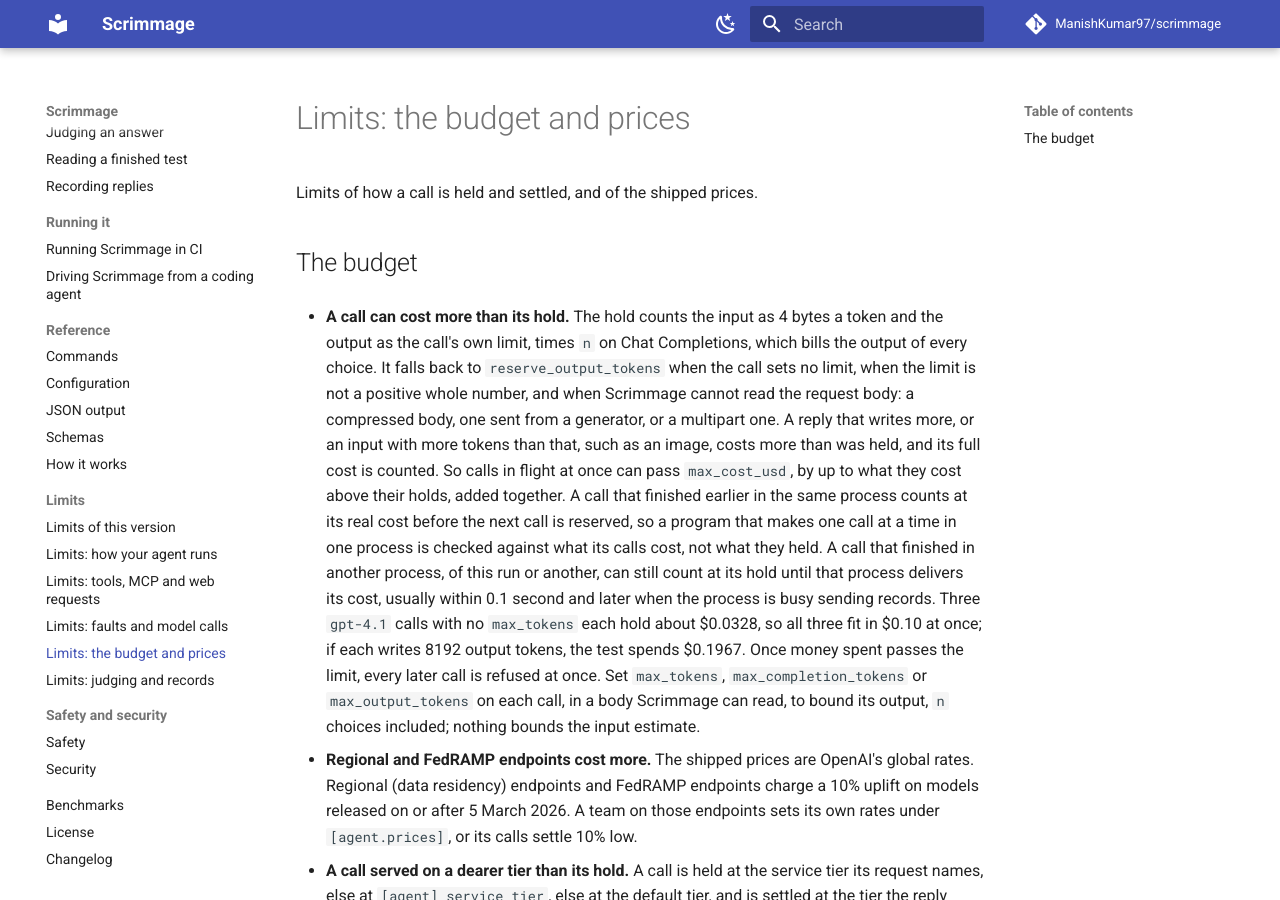
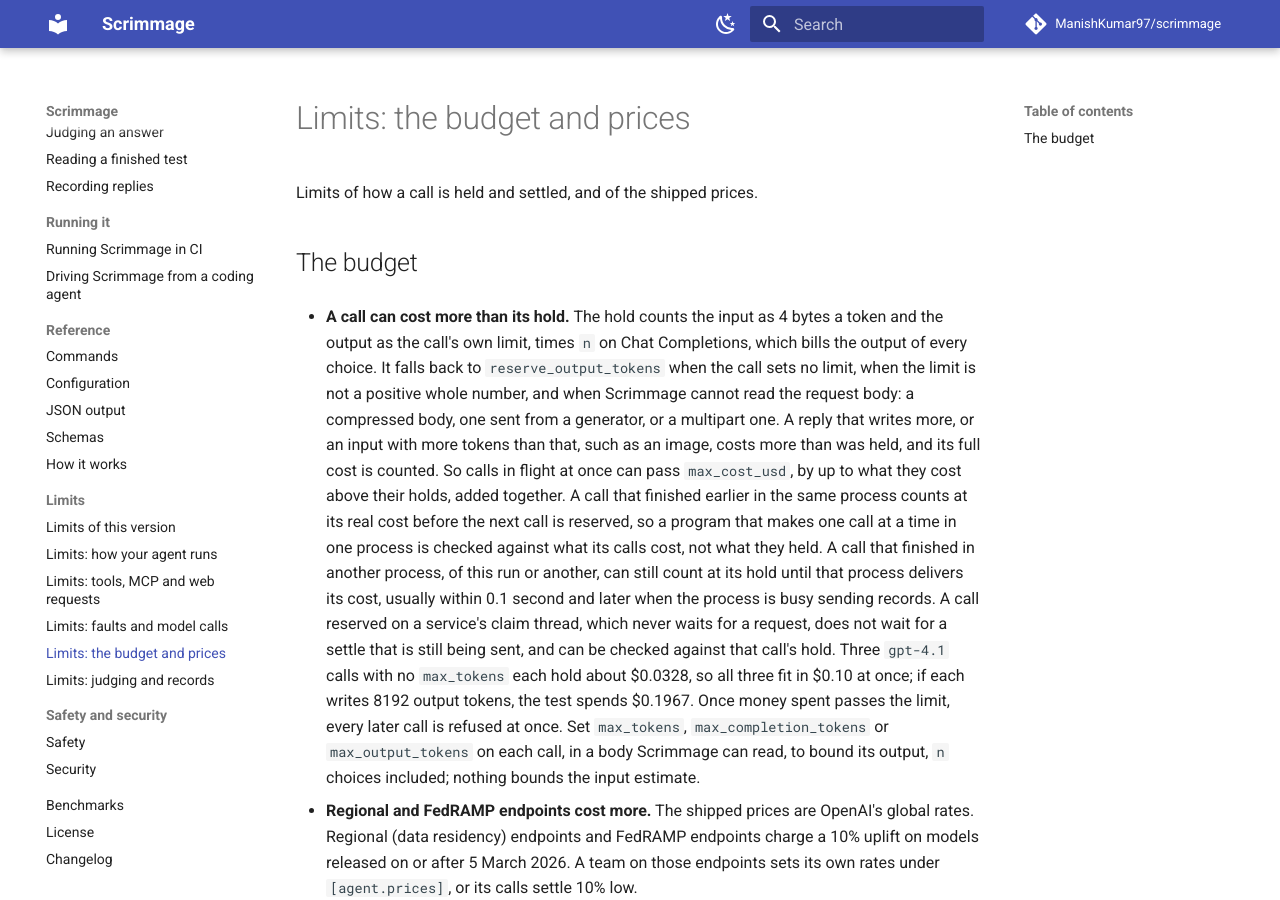
Before and after one commit to ManishKumar97/scrimmage, an MkDocs documentation site: the page built from docs/limits/budget.md, in a window 1280 px wide and 900 px high. Built offline with MkDocs 1.6.1 and Material for MkDocs 9.7.7, drawn with Linux system fonts in a browser that asks for light colours; comment, search, counter and statistics services are not loaded.

Commit message:
docs(budget): note the claim thread's settle wait

```diff
--- a/docs/limits/budget.md
+++ b/docs/limits/budget.md
@@ -10,6 +10,7 @@ Limits of how a call is held and settled, and of the shipped prices.
   So calls in flight at once can pass `max_cost_usd`, by up to what they cost above their holds, added together.
   A call that finished earlier in the same process counts at its real cost before the next call is reserved, so a program that makes one call at a time in one process is checked against what its calls cost, not what they held.
   A call that finished in another process, of this run or another, can still count at its hold until that process delivers its cost, usually within 0.1 second and later when the process is busy sending records.
+  A call reserved on a service's claim thread, which never waits for a request, does not wait for a settle that is still being sent, and can be checked against that call's hold.
   Three `gpt-4.1` calls with no `max_tokens` each hold about $0.0328, so all three fit in $0.10 at once; if each writes 8192 output tokens, the test spends $0.1967.
   Once money spent passes the limit, every later call is refused at once.
   Set `max_tokens`, `max_completion_tokens` or `max_output_tokens` on each call, in a body Scrimmage can read, to bound its output, `n` choices included; nothing bounds the input estimate.
```
